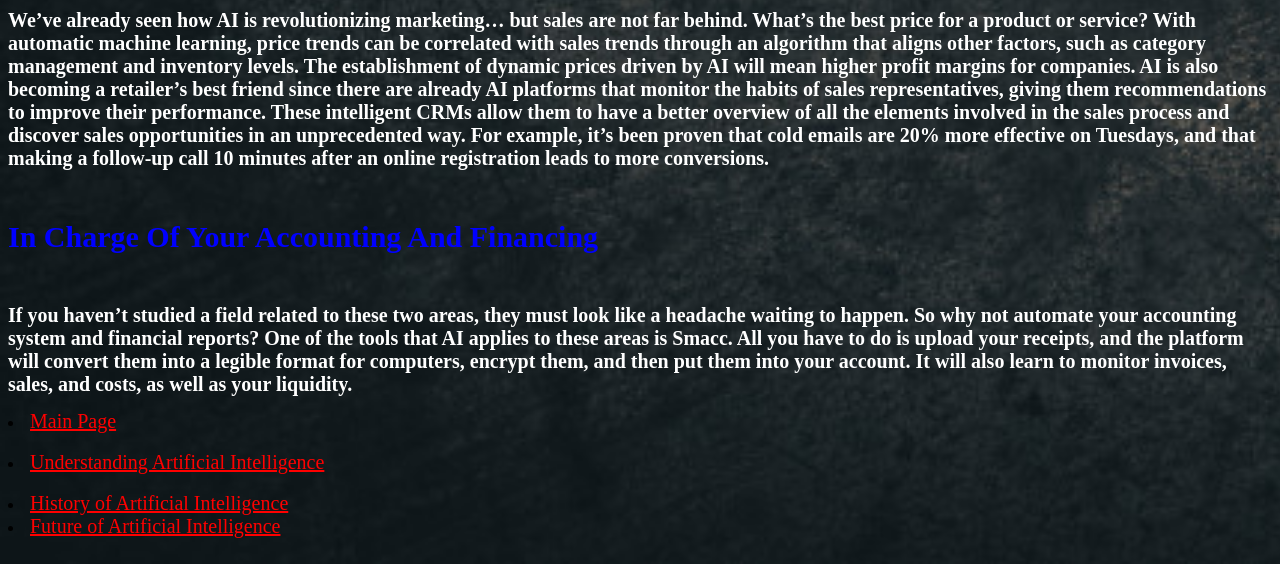
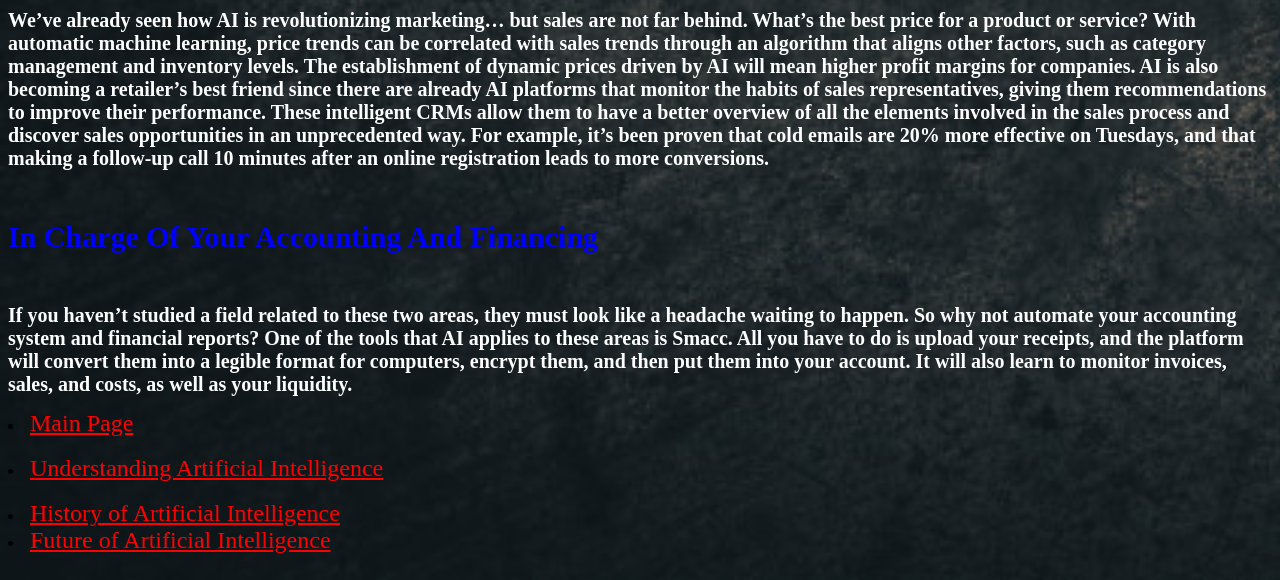
Before and after one commit to reham526/AI, a plain HTML site: page p4.html in a window 1280 px wide. Shown: the part 680-1260 px from the top of the page. Drawn offline with Linux system fonts and the light colour scheme.

Commit message:
Update p4.html

```diff
--- a/p4.html
+++ b/p4.html
@@ -57,12 +57,12 @@ One of the tools that AI applies to these areas is Smacc. All you have to do is
 
     <links
     	<ul>
-  <li><a style="font-size: 20px; color: red" href="index.html">Main Page</a></li> <br>
-  <li><a style="font-size: 20px; color: red" href="p1.html">Understanding Artificial Intelligence
+  <li><a style="font-size: 24px; color: red" href="index.html">Main Page</a></li> <br>
+  <li><a style="font-size: 24px; color: red" href="p1.html">Understanding Artificial Intelligence
 </a></li> <br>
-  <li><a style="font-size: 20px; color: red" href="p2.html">History of Artificial Intelligence
+  <li><a style="font-size: 24px; color: red" href="p2.html">History of Artificial Intelligence
       <li>
-     <a style="font-size: 20px; color: red" href="p3.html">Future of Artificial Intelligence
+     <a style="font-size: 24px; color: red" href="p3.html">Future of Artificial Intelligence
 </a></li><br>
 
 
```
